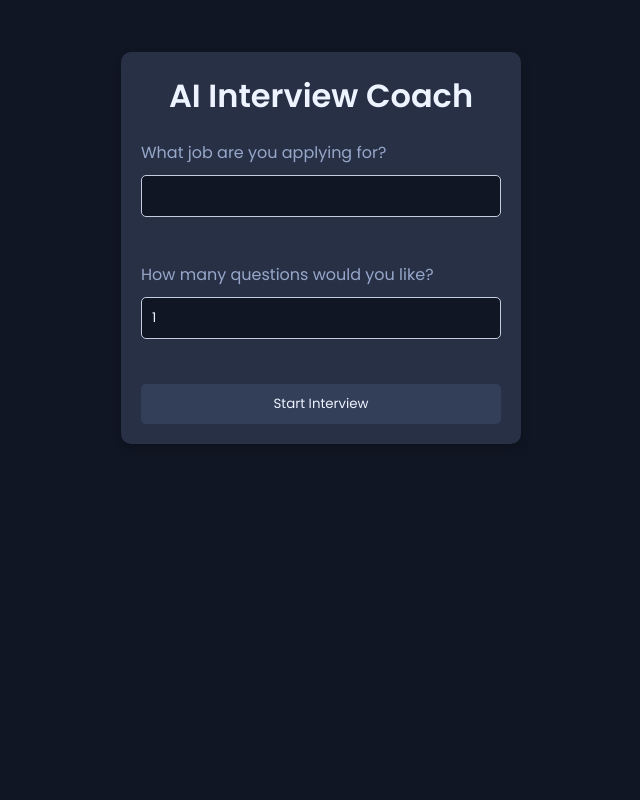
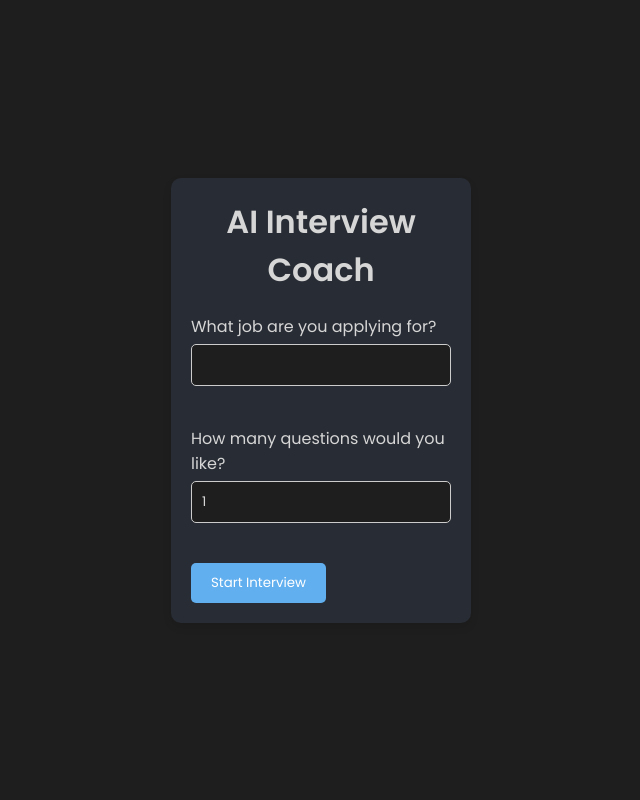
Before and after one commit to AaronConnolly/AI_Interview_Coach, a Flask app: page / in a window 1280 px wide. Shown: the whole page, without its empty margins (319-959 px from the left). Run offline with Flask 3, Linux system fonts and the light colour scheme.

Commit message:
updated the UI and functionality is working fully

```diff
--- a/static/script.js
+++ b/static/script.js
@@ -66,7 +66,15 @@ document.addEventListener('DOMContentLoaded', () => {
                 chatsContainer.appendChild(feedbackDiv);
                 currentQuestionIndex++;
                 document.getElementById('answer').value = ''; // Clear the answer field
-                displayQuestion();
+
+                // Display the next question IMMEDIATELY after receiving feedback
+                if (currentQuestionIndex < questions.length) {
+                    displayQuestion();
+                } else {
+                    //All questions answered. Handle this appropriately (e.g., display a "Thank You" message)
+                    alert("Interview complete!")
+                }
+
             } else {
                 console.error('Error:', await response.text());
                 //Handle error
--- a/static/styles.css
+++ b/static/styles.css
@@ -9,140 +9,133 @@
 }
 
 :root {
-  /* Dark theme colors */
-  --text-color: #edf3ff;
-  --subheading-color: #97a7ca;
-  --placeholder-color: #c3cdde;
-  --primary-color: #101623;
-  --secondary-color: #283045;
-  --secondary-hover-color: #333e58;
+  --primary-color: #1e1e1e; /* Dark background */
+  --secondary-color: #282c34; /* Slightly lighter dark gray */
+  --text-color: #d6d6d6; /* Light gray text */
+  --accent-color: #61afef; /* Blue accent color */
 }
 
 body {
+  background-color: var(--primary-color);
   color: var(--text-color);
-  background: var(--primary-color);
-}
-
-.container {
-  padding: 32px 0 60px;
 }
 
 #initial-form-container {
   display: flex;
+  flex-direction: column;
   justify-content: center;
   align-items: center;
-  flex-direction: column;
-  padding: 20px;
+  height: 100vh; /* Full viewport height */
 }
 
 #initial-form {
-  width: 100%;
-  max-width: 400px;
-  background: var(--secondary-color);
+  width: 300px;
   padding: 20px;
   border-radius: 10px;
-  box-shadow: 0 4px 10px rgba(0, 0, 0, 0.2);
+  background-color: var(--secondary-color);
+  box-shadow: 0 4px 8px rgba(0, 0, 0, 0.1);
 }
 
 #initial-form h1 {
-  font-size: 2rem;
+  text-align: center;
   margin-bottom: 20px;
-  text-align: center;
-  color: var(--text-color);
 }
 
 #initial-form label {
   display: block;
-  margin-bottom: 10px;
-  color: var(--subheading-color);
+  margin-bottom: 5px;
 }
 
 #initial-form input {
   width: 100%;
   padding: 10px;
-  margin-bottom: 20px;
-  border: 1px solid var(--placeholder-color);
+  margin-bottom: 15px;
+  border: 1px solid #ccc;
   border-radius: 5px;
-  background: var(--primary-color);
+  background-color: var(--primary-color);
   color: var(--text-color);
 }
 
 #initial-form button {
-  width: 100%;
-  padding: 10px;
-  background: var(--secondary-hover-color);
-  color: var(--text-color);
+  background-color: var(--accent-color);
+  color: white;
+  padding: 10px 20px;
   border: none;
   border-radius: 5px;
   cursor: pointer;
-  transition: background 0.3s ease;
-}
-
-#initial-form button:hover {
-  background: var(--secondary-color);
 }
 
 #interview-container {
-  display: none;
-  flex-direction: column;
+  display: flex;
+  flex-direction: column-reverse; /* Messages from bottom to top */
+  height: calc(100vh - 150px); /* Adjust as needed */
+  overflow-y: auto;
   padding: 20px;
 }
 
 .chats-container {
+  width: 60%; /* Match the width of #answer-form */
+  margin: 0 auto; /* Center the container horizontally */
+  flex-grow: 1;
+  padding-bottom: 20px; /* Space for the input area */
   display: flex;
   flex-direction: column;
-  gap: 20px;
-  margin-bottom: 20px;
+  gap: 10px; /* Add spacing between chat messages */
+}
+
+.message {
+  padding: 10px 15px;
+  margin-bottom: 10px;
+  border-radius: 10px;
+  max-width: 80%; /* Ensure messages fit within the container */
+  word-break: break-word;
+}
+
+.user-message {
+  align-self: flex-end;
+  background-color: rgba(128, 128, 128, 0.3); /* Dark gray transparent background */
+  margin-left: auto; /* Push user message to the right */
+  margin-right: 20px; /* Add slight offset from the right edge */
+}
+
+.bot-message {
+  align-self: flex-start;
+  background-color: rgba(61, 90, 128, 0.3); /* Slightly different background for AI message */
+  margin-right: auto; /* Push bot message to the left */
+  margin-left: 20px; /* Add slight offset from the left edge */
 }
 
 #answer-form {
+  position: fixed;
+  bottom: 20px;
+  left: 50%;
+  transform: translateX(-50%);
+  width: 60%;
   display: flex;
-  flex-direction: column;
-  gap: 10px;
+  align-items: center;
+  padding: 10px;
+  background-color: var(--secondary-color);
+  border: 1px solid #ccc;
+  border-radius: 10px;
+  box-shadow: 0 4px 8px rgba(0, 0, 0, 0.1);
 }
 
 #answer-form textarea {
-  width: 100%;
+  flex-grow: 1;
   padding: 10px;
-  border: 1px solid var(--placeholder-color);
+  border: none;
   border-radius: 5px;
-  background: var(--primary-color);
+  background-color: var(--primary-color);
   color: var(--text-color);
+  margin-right: 10px;
+  width: 60%;
 }
 
 #answer-form button {
-  width: 100%;
-  padding: 10px;
-  background: var(--secondary-hover-color);
-  color: var(--text-color);
+  background-color: var(--accent-color);
+  color: white;
+  padding: 10px 20px;
   border: none;
   border-radius: 5px;
   cursor: pointer;
-  transition: background 0.3s ease;
 }
-
-#answer-form button:hover {
-  background: var(--secondary-color);
-}
-
-body.light-theme {
-  /* Light theme colors */
-  --text-color: #090c13;
-  --subheading-color: #7b8cae;
-  --placeholder-color: #606982;
-  --primary-color: #f3f7ff;
-  --secondary-color: #dce6f9;
-  --secondary-hover-color: #d2ddf2;
-}
-
-body {
-  color: var(--text-color);
-  background: var(--primary-color);
-}
-
-.container {
-  overflow-y: auto;
-  padding: 32px 0 60px;
-  height: calc(100vh - 127px);
-  scrollbar-color: var(--scrollbar-color) transparent;
-}
--- a/templates/index.html
+++ b/templates/index.html
@@ -23,7 +23,7 @@
             <div class="chats-container"></div>
             <form id="answer-form">
               <textarea id="answer" name="answer" rows="5" cols="50" placeholder="Type your answer here..."></textarea><br>
-              <button type="submit">Submit Answer</button>
+              <button type="submit" class="material-symbols-rounded">arrow_upward</button>
             </form>
         </div>
     </div>
```
